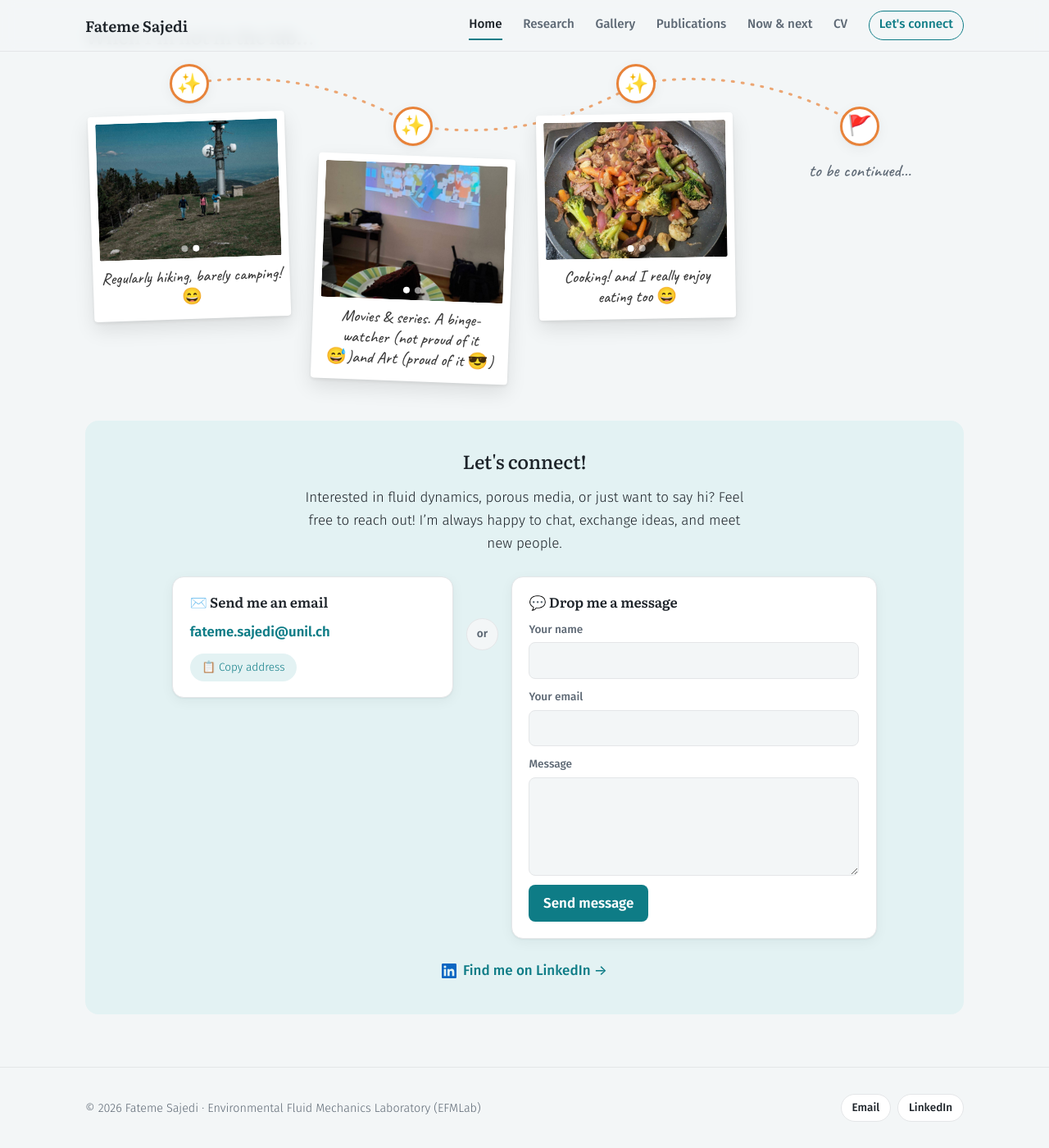
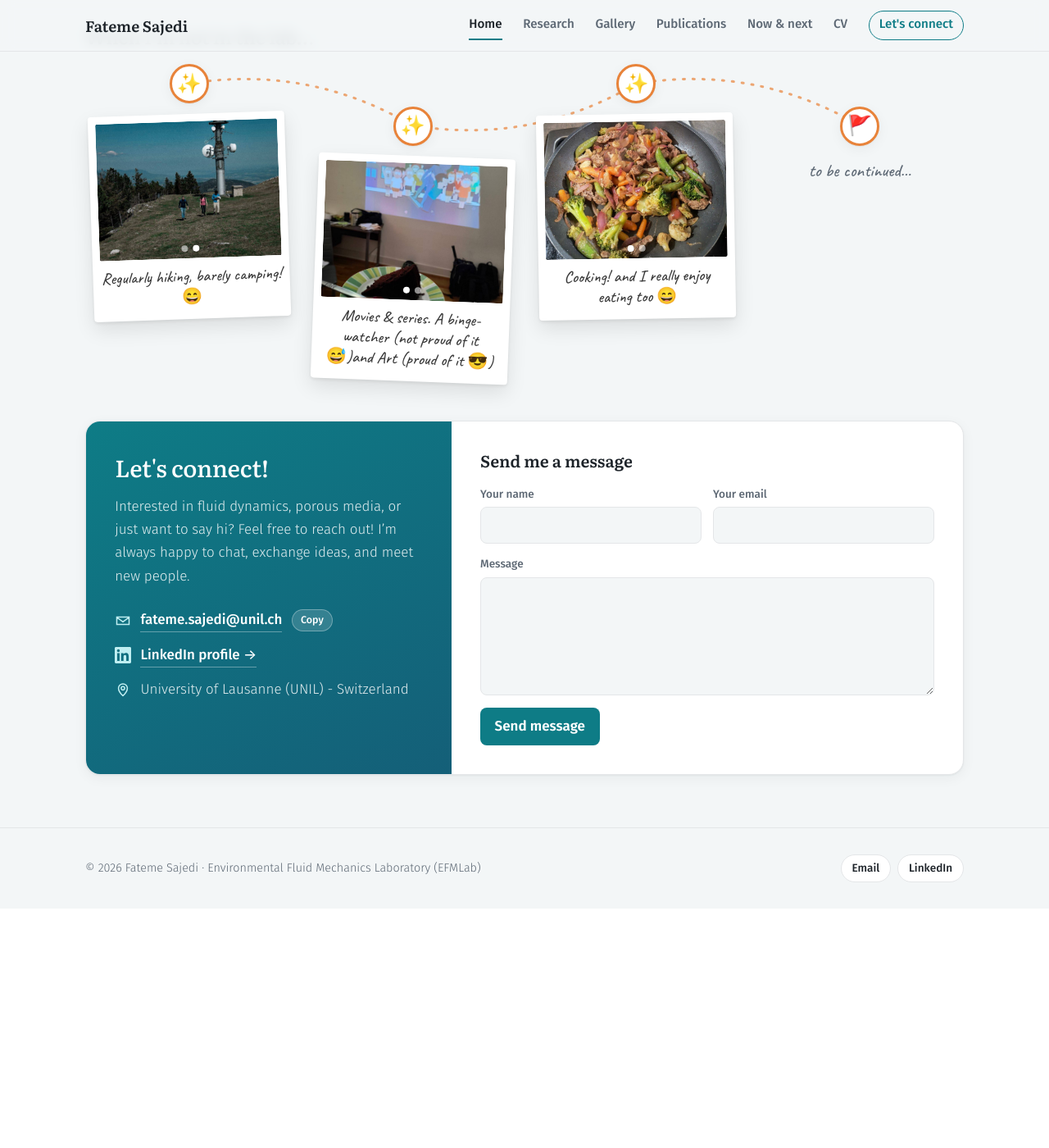
Before and after one commit to fatemesajedi/fatemesajedi.github.io, a Jekyll site: the page built from index.html, in a window 1280 px wide and 1400 px high, scrolled down 2922 px. Shown: the whole window at 82% size. Built offline with Jekyll 4.4.1, drawn with Linux system fonts in a browser that asks for light colours; after the commit the page ends 4030 px from its top, so only the background shows below that.

Commit message:
Contact section redesign: one wide card with teal info panel and the message form
Co-Authored-By: Claude Opus 5.5 <noreply@anthropic.com>

```diff
--- a/assets/css/style.css
+++ b/assets/css/style.css
@@ -650,3 +650,29 @@ body { container-type: inline-size; }
 .hero-eq .katex-display { margin: .3rem 0; }
 .hero-eq .katex { font-size: 1.12em; color: var(--text); }
 .hero-card p { font-size: .92rem; }
+
+/* Contact: one wide card, teal info panel + white form */
+.contact {
+  margin-top: 3rem; display: grid; grid-template-columns: minmax(0, 5fr) minmax(0, 7fr);
+  border-radius: 18px; overflow: hidden; background: var(--surface); border: 1px solid var(--border); box-shadow: var(--shadow);
+}
+.contact-info { background: linear-gradient(150deg, #0e7c86, #145f78); color: #fff; padding: 2.4rem 2.2rem; display: flex; flex-direction: column; gap: 1rem; }
+.contact-info h2 { margin: 0; color: #fff; font-size: 1.8rem; }
+.contact-info p { margin: 0; color: rgba(255,255,255,.88); line-height: 1.65; }
+.contact-list { list-style: none; padding: 0; margin: .6rem 0 0; display: flex; flex-direction: column; gap: .85rem; }
+.contact-list li { display: flex; align-items: center; gap: .7rem; flex-wrap: wrap; }
+.contact-list svg { width: 20px; height: 20px; flex-shrink: 0; color: #bfeef1; }
+.contact-list a { color: #fff; font-weight: 500; text-decoration: none; border-bottom: 1px solid rgba(255,255,255,.35); word-break: break-all; }
+.contact-list a:hover { border-bottom-color: #fff; }
+.contact-list span { color: rgba(255,255,255,.88); }
+.contact .copy-email { font: inherit; font-size: .78rem; font-weight: 500; cursor: pointer; color: #fff; background: rgba(255,255,255,.15); border: 1px solid rgba(255,255,255,.3); border-radius: 999px; padding: .15rem .65rem; }
+.contact .copy-email:hover { background: rgba(255,255,255,.25); }
+.contact-form { padding: 2.2rem; display: flex; flex-direction: column; gap: .9rem; }
+.contact-form h3 { margin: 0 0 .2rem; font-size: 1.25rem; }
+.form-row { display: grid; grid-template-columns: 1fr 1fr; gap: .9rem; }
+.contact-form .button { align-self: flex-start; }
+@media (max-width: 760px) {
+  .contact { grid-template-columns: 1fr; }
+  .contact-info, .contact-form { padding: 1.6rem 1.3rem; }
+  .form-row { grid-template-columns: 1fr; }
+}
--- a/index.html
+++ b/index.html
@@ -272,40 +272,50 @@ title: Home
 </script>
 {% endif %}
 
-<section class="say-hi" id="contact">
+<section class="contact" id="contact">
+  <div class="contact-info">
     <h2>Let's connect!</h2>
-  {% if p.say_hi and p.say_hi != "" %}<p class="say-hi-text">{{ p.say_hi }}</p>{% endif %}
-  <div class="connect">
+    {% if p.say_hi and p.say_hi != "" %}<p>{{ p.say_hi }}</p>{% endif %}
+    <ul class="contact-list">
       {% if p.email and p.email != "" %}
-    <div class="connect-card">
-      <h3>✉️ Send me an email</h3>
-      <a class="email-address" href="mailto:{{ p.email }}">{{ p.email }}</a>
-      <button type="button" class="copy-email" data-email="{{ p.email }}">📋 Copy address</button>
+      <li>
+        <svg viewBox="0 0 24 24" aria-hidden="true"><path fill="none" stroke="currentColor" stroke-width="1.8" d="M3 6.5h18v11H3z M3 7l9 6.5L21 7"/></svg>
+        <a href="mailto:{{ p.email }}">{{ p.email }}</a>
+        <button type="button" class="copy-email" data-email="{{ p.email }}">Copy</button>
+      </li>
+      {% endif %}
+      {% if p.links.linkedin and p.links.linkedin != "" %}
+      <li>
+        <svg viewBox="0 0 24 24" aria-hidden="true"><path fill="currentColor" d="M20.45 20.45h-3.56v-5.57c0-1.33-.02-3.04-1.85-3.04-1.85 0-2.14 1.45-2.14 2.94v5.67H9.35V9h3.41v1.56h.05c.48-.9 1.64-1.850 3.37-1.85 3.6 0 4.27 2.37 4.27 5.46v6.28zM5.34 7.43a2.06 2.06 0 1 1 0-4.13 2.06 2.06 0 0 1 0 4.13zM7.12 20.45H3.56V9h3.56v11.45zM22.22 0H1.77C.79 0 0 .77 0 1.73v20.54C0 23.23.79 24 1.77 24h20.45c.98 0 1.78-.77 1.78-1.73V1.73C24 .77 23.2 0 22.22 0z"/></svg>
+        <a href="{{ p.links.linkedin }}" target="_blank" rel="noopener">LinkedIn profile →</a>
+      </li>
+      {% endif %}
+      {% if p.institution and p.institution != "" %}
+      <li>
+        <svg viewBox="0 0 24 24" aria-hidden="true"><path fill="none" stroke="currentColor" stroke-width="1.8" d="M12 21s-6.5-5.6-6.5-11a6.5 6.5 0 0 1 13 0c0 5.4-6.5 11-6.5 11z M12 12.5a2.5 2.5 0 1 0 0-5 2.5 2.5 0 0 0 0 5z"/></svg>
+        <span>{{ p.institution }}</span>
+      </li>
+      {% endif %}
+    </ul>
   </div>
-    <div class="connect-or" aria-hidden="true"><span>or</span></div>
-    <div class="connect-card">
-      <h3>💬 Drop me a message</h3>
-      <form class="message-form" action="https://formsubmit.co/{{ p.email }}" method="POST">
+  {% if p.email and p.email != "" %}
+  <form class="contact-form message-form" action="https://formsubmit.co/{{ p.email }}" method="POST">
+    <h3>Send me a message</h3>
     <input type="hidden" name="_subject" value="New message from your website">
     <input type="hidden" name="_template" value="table">
     <input type="hidden" name="_next" value="{{ site.url }}/?sent=1#contact">
     <input type="text" name="_honey" class="honey" tabindex="-1" autocomplete="off" aria-hidden="true">
+    <div class="form-row">
       <label>Your name<input type="text" name="name" required autocomplete="name"></label>
       <label>Your email<input type="email" name="email" required autocomplete="email"></label>
-        <label>Message<textarea name="message" rows="4" required></textarea></label>
+    </div>
+    <label>Message<textarea name="message" rows="5" required></textarea></label>
     <button type="submit" class="button">Send message</button>
-        <p class="form-sent" hidden>🎉 Thank you! Your message is on its way. I'll get back to you soon.</p>
+    <p class="form-sent" hidden>Thank you! Your message is on its way. I'll get back to you soon.</p>
   </form>
-    </div>
-    {% endif %}
-  </div>
-  {% if p.links.linkedin and p.links.linkedin != "" %}
-  <a class="linkedin-link" href="{{ p.links.linkedin }}" target="_blank" rel="noopener">
-    <svg viewBox="0 0 24 24" width="18" height="18" aria-hidden="true"><path fill="currentColor" d="M20.45 20.45h-3.56v-5.57c0-1.33-.02-3.04-1.85-3.04-1.85 0-2.14 1.45-2.14 2.94v5.67H9.35V9h3.41v1.56h.05c.48-.9 1.64-1.85 3.37-1.85 3.6 0 4.27 2.37 4.27 5.46v6.28zM5.34 7.43a2.06 2.06 0 1 1 0-4.13 2.06 2.06 0 0 1 0 4.13zM7.12 20.45H3.56V9h3.56v11.45zM22.22 0H1.77C.79 0 0 .77 0 1.73v20.54C0 23.23.79 24 1.77 24h20.45c.98 0 1.78-.77 1.78-1.73V1.73C24 .77 23.2 0 22.22 0z"/></svg>
-    Find me on LinkedIn →
-  </a>
   {% endif %}
 </section>
+
 <script>
   (function () {
     var sent = /[?&]sent=1/.test(location.search);
@@ -313,7 +323,7 @@ title: Home
     var b = document.querySelector(".copy-email");
     if (b) b.addEventListener("click", function () {
       navigator.clipboard.writeText(b.getAttribute("data-email")).then(function () {
-        b.textContent = "✅ Copied!"; setTimeout(function () { b.textContent = "📋 Copy address"; }, 2000);
+        b.textContent = "Copied ✓"; setTimeout(function () { b.textContent = "Copy"; }, 2000);
       });
     });
   })();
```
Lines whose indentation alone changed are shown as unchanged.
